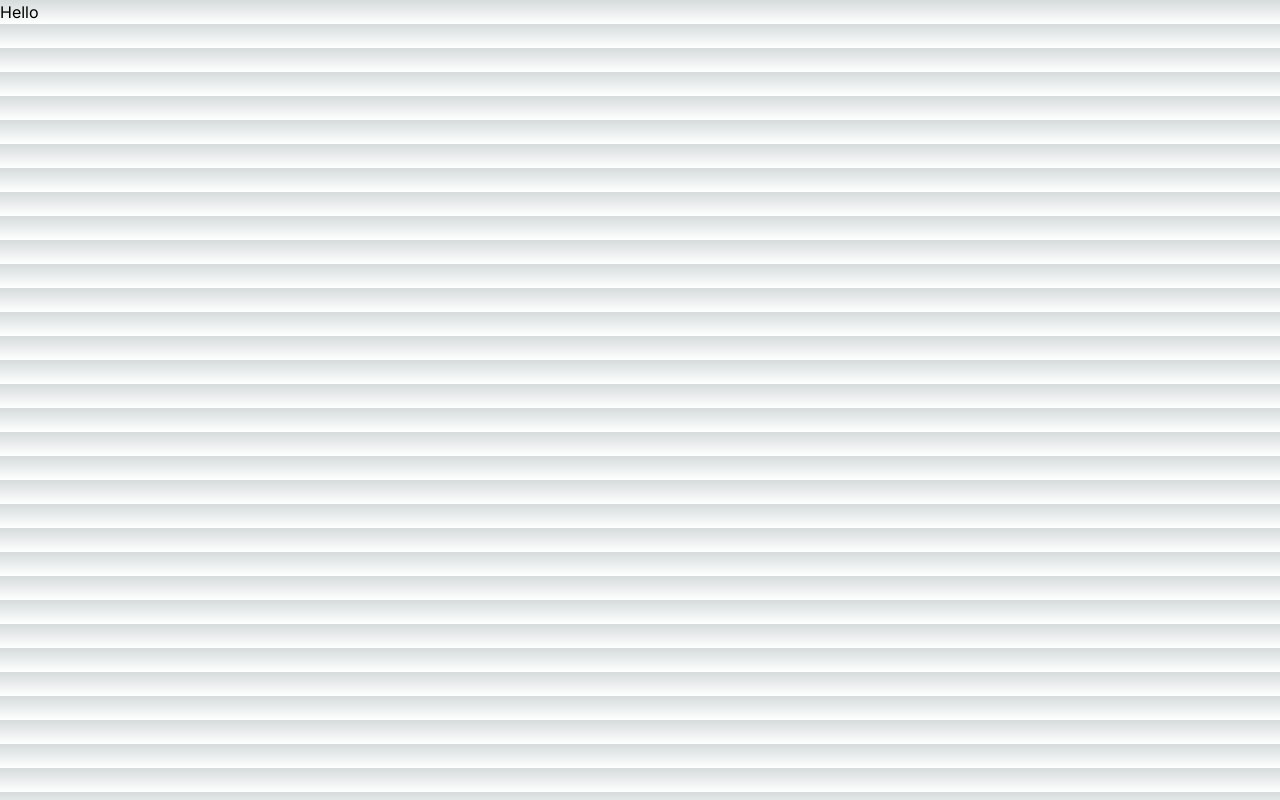
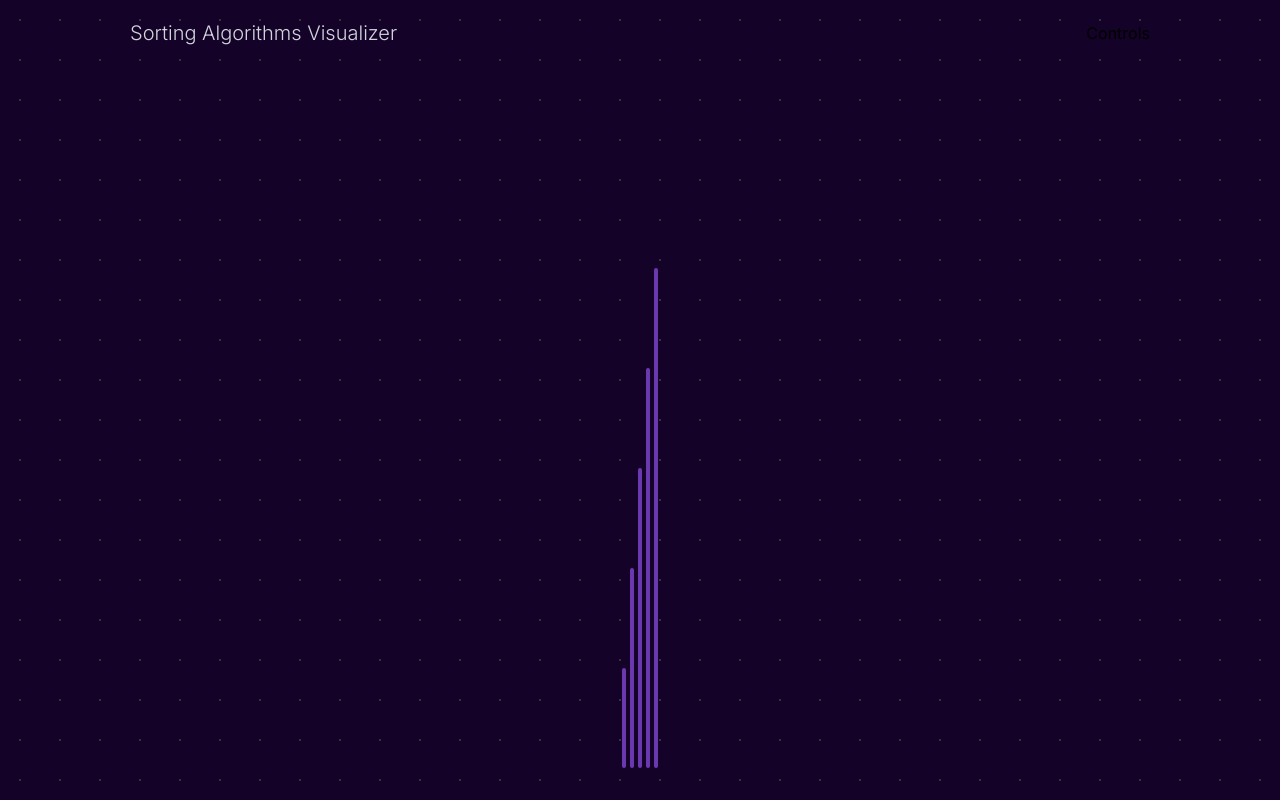
Before and after one commit to shivendra8004/Sorting-Algorithms-Visualizer, a Next.js app: page / in a window 1280 px wide. Built offline with nearby package versions, Linux system fonts and the light colour scheme.

Commit message:
Feat: Done creating the ui for visualizer

```diff
--- a/src/app/globals.css
+++ b/src/app/globals.css
@@ -18,12 +18,8 @@
 
 body {
     color: rgb(var(--foreground-rgb));
-  background: linear-gradient(
-      to bottom,
-      transparent,
-      rgb(var(--background-end-rgb))
-    )
-    rgb(var(--background-start-rgb));
+    background: linear-gradient(to bottom, transparent, rgb(var(--background-end-rgb))) rgb(var(--background-start-rgb));
+    overflow: hidden;
 }
 
 @layer utilities {
@@ -31,3 +27,9 @@ body {
         text-wrap: balance;
     }
 }
+.default-line-color {
+    background-color: theme("colors.system.purple50");
+}
+.changed-line-color {
+    background-color: theme("colors.system.green60");
+}
--- a/src/app/page.tsx
+++ b/src/app/page.tsx
@@ -4,11 +4,32 @@ import { useSortingAlgorithmContext } from "@/context/Visualizer";
 
 const Home = () => {
     const { arrayToSort, isSorting } = useSortingAlgorithmContext();
-    useEffect(() => {
-        console.log(arrayToSort);
-        console.log(isSorting);
-    }, []);
-    return <div>Hello</div>;
+
+    return (
+        <main className="absolute top-0 h-screen w-screen z-[-2] bg-[#000000] bg-[radial-gradient(#ffffff33_1px,#150229_1px)] bg-[size:40px_40px]">
+            <div className="flex h-full justify-center">
+                <div className="flex max-w-[1020px] w-full flex-col lg:px-0 px-4" id="content-container">
+                    <div className="h-[66px] relative flex items-center justify-between w-full">
+                        <h1 className="text-gray-300 text-xl font-light hidden md:flex">Sorting Algorithms Visualizer</h1>
+                        <div>Controls</div>
+                    </div>
+                    <div className="relative h-[calc(100vh-66px)] w-full">
+                        <div className="absolute bottom-[32px] w-full mx-auto left-0 right-0 flex justify-center items-end">
+                            {arrayToSort.map((value, index) => (
+                                <div
+                                    key={index}
+                                    className="array-line relative w-1 mx-0.5 shadow-lg opacity-70 rounded-lg default-line-color"
+                                    style={{
+                                        height: `${value}px`,
+                                    }}
+                                ></div>
+                            ))}
+                        </div>
+                    </div>
+                </div>
+            </div>
+        </main>
+    );
 };
 
 export default Home;
--- a/src/context/Visualizer.tsx
+++ b/src/context/Visualizer.tsx
@@ -21,7 +21,7 @@ interface SortingAlgorithmContextType {
 const SortingAlgorithmContext = createContext<SortingAlgorithmContextType | undefined>(undefined);
 
 export const SortingAlgorithmProvider = ({ children }: { children: React.ReactNode }) => {
-    const [arrayToSort, setArrayToSort] = useState<number[]>([]);
+    const [arrayToSort, setArrayToSort] = useState<number[]>([100, 200, 300, 400, 500]);
     const [selectAlgorithm, setSelectedAlgorithm] = useState<SortingAlgorithmType>("bubble");
     const [isSorting, setIsSorting] = useState<boolean>(false);
     const [animationSpeed, setAnimationSpeed] = useState<number>(MAX_ANIMATION_SPEED);
--- a/tailwind.config.ts
+++ b/tailwind.config.ts
@@ -1,17 +1,42 @@
 import type { Config } from "tailwindcss";
 
 const config: Config = {
-  content: [
-    "./src/pages/**/*.{js,ts,jsx,tsx,mdx}",
-    "./src/components/**/*.{js,ts,jsx,tsx,mdx}",
-    "./src/app/**/*.{js,ts,jsx,tsx,mdx}",
-  ],
+    content: ["./src/pages/**/*.{js,ts,jsx,tsx,mdx}", "./src/components/**/*.{js,ts,jsx,tsx,mdx}", "./src/app/**/*.{js,ts,jsx,tsx,mdx}"],
     theme: {
         extend: {
             backgroundImage: {
                 "gradient-radial": "radial-gradient(var(--tw-gradient-stops))",
-        "gradient-conic":
-          "conic-gradient(from 180deg at 50% 50%, var(--tw-gradient-stops))",
+                "gradient-conic": "conic-gradient(from 180deg at 50% 50%, var(--tw-gradient-stops))",
+            },
+            colors: {
+                system: {
+                    purple10: "#240643",
+                    purple15: "#300b60",
+                    purple20: "#401075",
+                    purple30: "#5a1ba9",
+                    purple40: "#7526e3",
+                    purple50: "#9050e9",
+                    purple60: "#ad7bee",
+                    purple65: "#b78def",
+                    purple70: "#c29ef1",
+                    purple80: "#d7bff2",
+                    purple90: "#ece1f9",
+                    purple95: "#f6f2fb",
+
+                    green10: "#071b12",
+                    green15: "#0c2912",
+                    green20: "#1c3326",
+                    green30: "#194e31",
+                    green40: "#396547",
+                    green50: "#2e844a",
+                    green60: "#3ba755",
+                    green65: "#41b658",
+                    green70: "#45c65a",
+                    green80: "#91db8b",
+                    green90: "#cdefc4",
+                    green95: "#ebf7e6",
+                    green100: "#202b23",
+                },
             },
         },
     },
```
Lines whose indentation alone changed are shown as unchanged.
